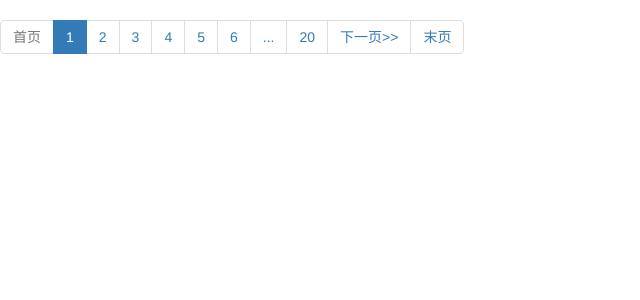
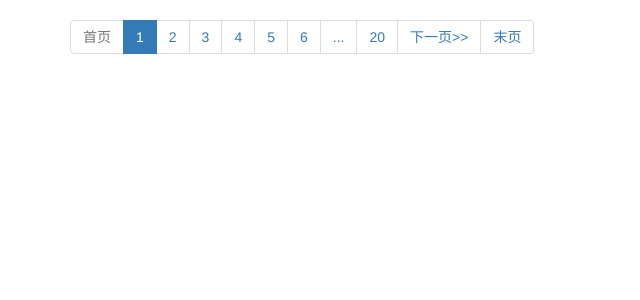
Before and after one commit to heropoo/just-code, a PHP site: page /index.php in a window 1280 px wide. Shown: the top 300 px of the page, without its empty margins (0-640 px from the left). Run offline with PHP 8.4, Linux system fonts and the light colour scheme.

Commit message:
page demo

```diff
--- a/pagination/index.php
+++ b/pagination/index.php
@@ -14,10 +14,9 @@ $page = new \Moon\Pagination($count);
 
 $offset = $page->getOffset();
 $limit = $page->getLimit();
+
 $limitString = $page->getLimitString();
-//echo "where limit $limit offset $offset";
-//echo '<hr>';
-//echo $page->getHtml();
+
 ?><!DOCTYPE html>
 <html lang="zh-CN">
 <head>
@@ -38,7 +37,7 @@ $limitString = $page->getLimitString();
     <![endif]-->
 </head>
 <body>
-<div>
+<div class="container">
     <?= $page->getBootstrapHtml()?>
 </div>
 
```
Also changed, not shown: pagination/README.md (added).
